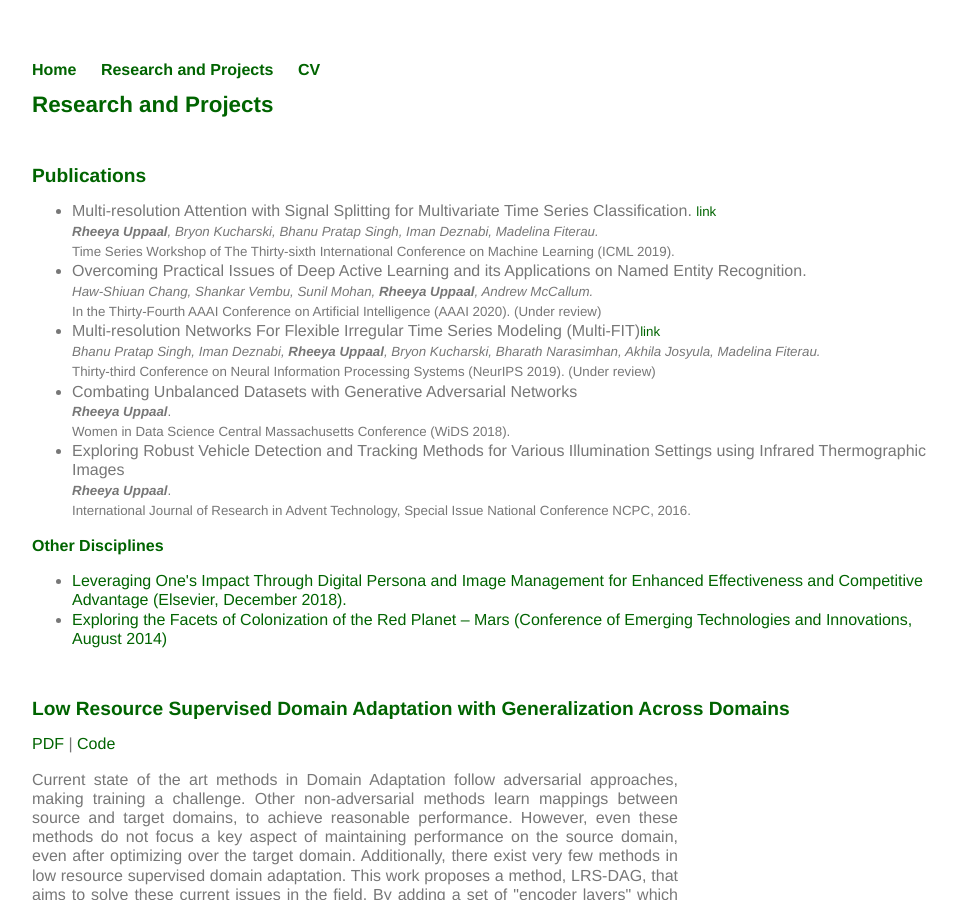
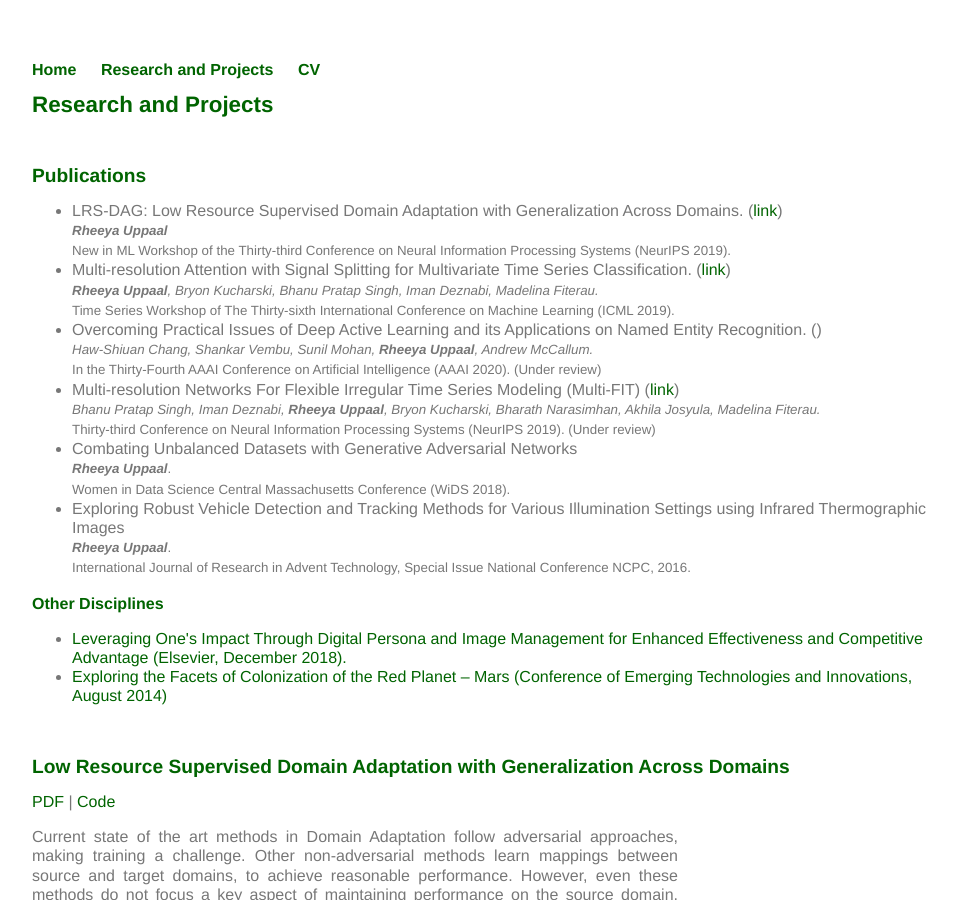
Before and after one commit to Uppaal/Uppaal.github.io, a Jekyll site: the page built from projects/index.html, in a window 1280 px wide and 900 px high. Shown: the whole window, without its empty margins (160-1117 px from the left). Built offline with Jekyll 4.4.1, drawn with Linux system fonts in a browser that asks for light colours.

Commit message:
Update index.html

```diff
--- a/projects/index.html
+++ b/projects/index.html
@@ -8,10 +8,12 @@ title: Research and Projects
 
 	<h2>Publications</h2>
 	<ul>
-	<li>Multi-resolution Attention with Signal Splitting for Multivariate Time Series Classification. <small><a href="http://roseyu.com/time-series-workshop/submissions/2019/timeseries-ICML19_paper_55.pdf">link</a></small><br><small><i><b>Rheeya Uppaal</b>, Bryon Kucharski, Bhanu Pratap Singh, Iman Deznabi, Madelina Fiterau.</i><br>Time Series Workshop of The Thirty-sixth International Conference on Machine Learning (ICML 2019).</small></li>
-	<li>Overcoming Practical Issues of Deep Active Learning and its Applications on Named Entity Recognition.<br><small><i>Haw-Shiuan Chang, Shankar Vembu, Sunil Mohan, <b>Rheeya Uppaal</b>, Andrew McCallum.</i><br> In the
+	<li>LRS-DAG: Low Resource Supervised Domain Adaptation with Generalization Across Domains. (<a href="https://arxiv.org/abs/1909.06718">link</a>)<br><small><i><b>Rheeya Uppaal</b></i><br>New in ML
+			Workshop of the Thirty-third Conference on Neural Information Processing Systems (NeurIPS 2019).</small></li>
+	<li>Multi-resolution Attention with Signal Splitting for Multivariate Time Series Classification. (<a href="http://roseyu.com/time-series-workshop/submissions/2019/timeseries-ICML19_paper_55.pdf">link</a>)<br><small><i><b>Rheeya Uppaal</b>, Bryon Kucharski, Bhanu Pratap Singh, Iman Deznabi, Madelina Fiterau.</i><br>Time Series Workshop of The Thirty-sixth International Conference on Machine Learning (ICML 2019).</small></li>
+	<li>Overcoming Practical Issues of Deep Active Learning and its Applications on Named Entity Recognition. (<a href="https://arxiv.org/abs/1911.07335"></a>)<br><small><i>Haw-Shiuan Chang, Shankar Vembu, Sunil Mohan, <b>Rheeya Uppaal</b>, Andrew McCallum.</i><br> In the
 Thirty-Fourth AAAI Conference on Artificial Intelligence (AAAI 2020). (Under review)</small></li>
-	<li>Multi-resolution Networks For Flexible Irregular Time Series Modeling (Multi-FIT)<small><a href="https://arxiv.org/pdf/1905.00125.pdf">link</a></small><br><small><i>Bhanu Pratap Singh, Iman Deznabi, <b>Rheeya Uppaal</b>, Bryon Kucharski, Bharath Narasimhan, Akhila Josyula, Madelina Fiterau.</i><br>Thirty-third Conference on Neural Information Processing Systems (NeurIPS 2019). (Under review)</small></li>
+	<li>Multi-resolution Networks For Flexible Irregular Time Series Modeling (Multi-FIT) (<a href="https://arxiv.org/abs/1905.00125">link</a>)<br><small><i>Bhanu Pratap Singh, Iman Deznabi, <b>Rheeya Uppaal</b>, Bryon Kucharski, Bharath Narasimhan, Akhila Josyula, Madelina Fiterau.</i><br>Thirty-third Conference on Neural Information Processing Systems (NeurIPS 2019). (Under review)</small></li>
 	<li> Combating Unbalanced Datasets with Generative Adversarial Networks <br><small><i><b>Rheeya Uppaal</b></i>.<br>Women in Data Science Central Massachusetts Conference (WiDS 2018).</small></li>
 	<li>Exploring Robust Vehicle Detection and Tracking Methods for Various Illumination Settings using Infrared Thermographic Images<br><small><b><i>Rheeya Uppaal</i></b>.<br>International Journal of Research in Advent Technology, Special Issue National Conference NCPC, 2016.</small></li>
 	</ul>
```
